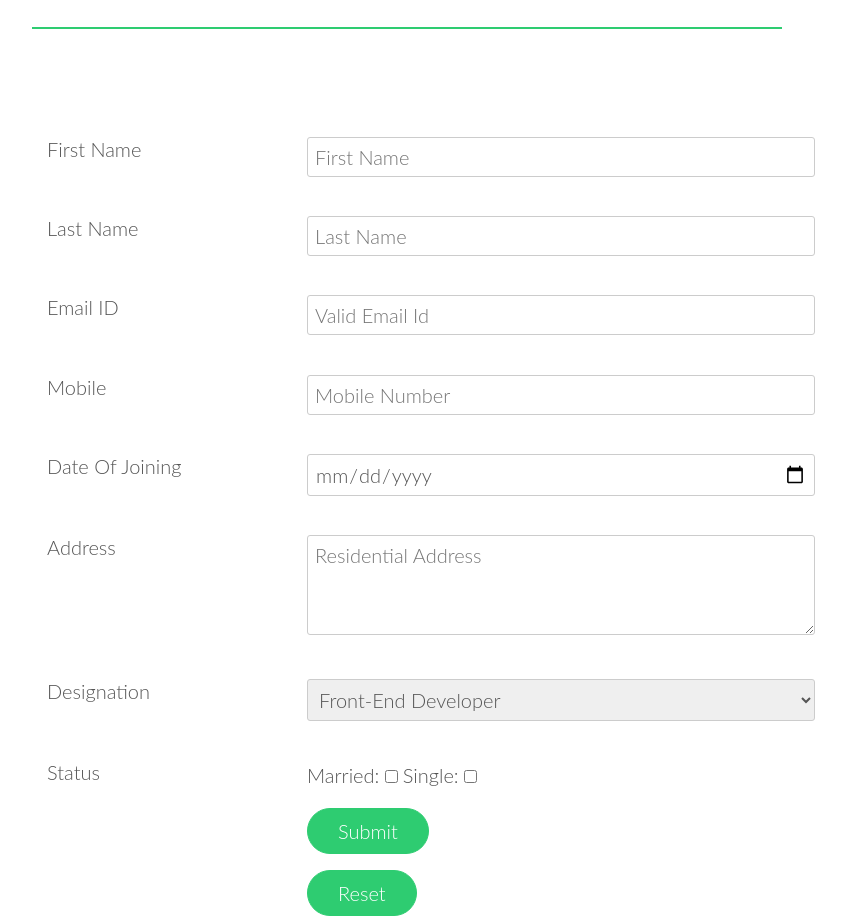
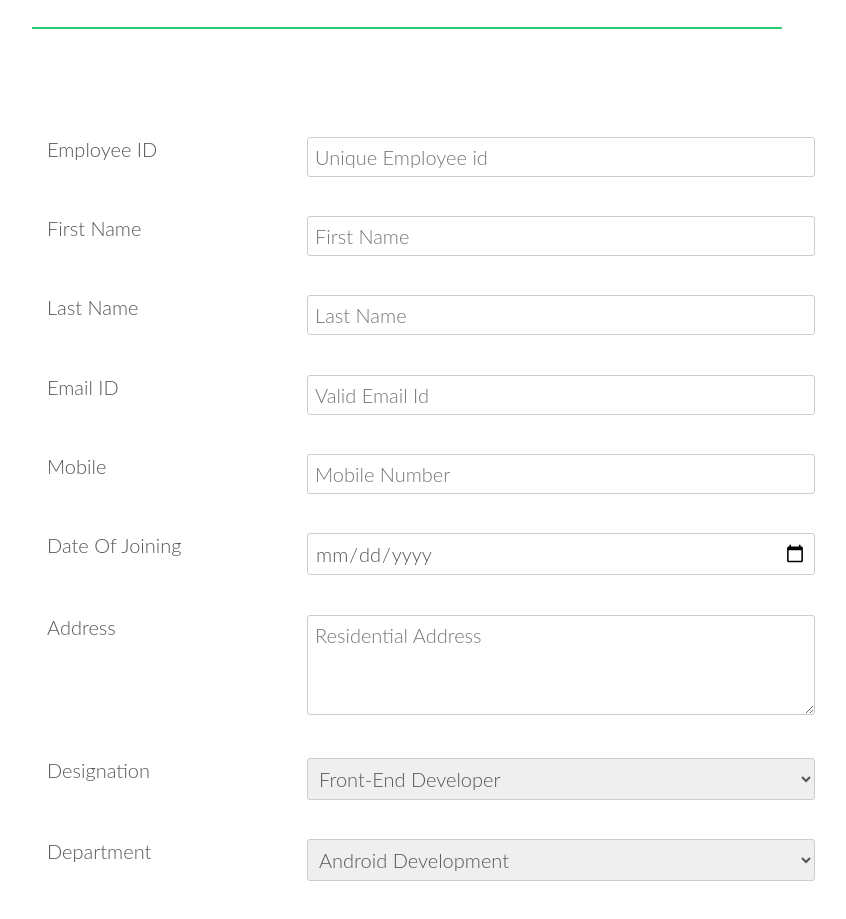
Before and after one commit to lakshay91dutt/task, a React (Create React App) app: page / in a window 1280 px wide. Shown: the part 60-979 px from the top of the page, without its empty margins (209-1055 px from the left). Built offline with nearby package versions, Linux system fonts and the light colour scheme.

Commit message:
complete

```diff
--- a/src/App.js
+++ b/src/App.js
@@ -9,6 +9,7 @@ class App extends Component {
         super (props);
 
         this.state = {
+            empId: '',
             firstName: '',
             lastName: '',
             emailId: '',
@@ -20,16 +21,21 @@ class App extends Component {
             ctc: '',
             status: ''
         }
-    this.handleSubmit = (event) => {
+        this.json = {}
+    }
+    loadJSON = () => {
+        const jsonFileData = window.localStorage.getItem()
+    }
+    handleSubmit = (event) => {
       event.preventDefault();
       document.write('<p>' + JSON.stringify(this.state) +'</p>');
     }
-    this.handleInputChange = (event) => {
+    handleInputChange = (event) => {
       event.preventDefault()
+      console.log(event.target.name, event.target.value);
       this.setState({
         [event.target.name]: event.target.value
       })
-    }
   };
   render(){
     return (
@@ -40,13 +46,23 @@ class App extends Component {
 
         <section className = "section-form">
           <form className = "contact-form" onSubmit = {this.handleSubmit} >
+          {/* -------------Employee ID----------------- */}
+          <div className = "row">
+                  <div className = "col span-1-of-3">
+                      <label>Employee ID</label>
+                  </div>
+                  <div className = "col span-2-of-3">
+                      <input type= "text" name= "empId" placeholder= "Unique Employee id" onChange = {this.handleInputChange} defaultValue = {null}></input>
+                  </div>
+            </div>
+            <br></br>
           {/* -------------Name----------------- */}
             <div className = "row">
                   <div className = "col span-1-of-3">
                       <label>First Name</label>
                   </div>
                   <div className = "col span-2-of-3">
-                      <input type= "text" name= "firstName" placeholder= "First Name" onChange = {this.handleInputChange}></input>
+                      <input type= "text" name= "firstName" placeholder= "First Name" onChange = {this.handleInputChange} defaultValue = {null}></input>
                   </div>
             </div>
             <br></br>
@@ -56,7 +72,7 @@ class App extends Component {
                       <label>Last Name</label>
                   </div>
                   <div className = "col span-2-of-3">
-                      <input type= "text" name= "lastName" placeholder= "Last Name" onChange = {this.handleInputChange}></input>
+                      <input type= "text" name= "lastName" placeholder= "Last Name" onChange = {this.handleInputChange} defaultValue = {null}></input>
                   </div>
             </div>
             <br></br>
@@ -76,7 +92,7 @@ class App extends Component {
                       <label>Mobile</label>
                   </div>
                   <div className = "col span-2-of-3">
-                      <input type= "text" name= "mobile" placeholder= "Mobile Number" onChange = {this.handleInputChange}></input>
+                      <input type= "text" name= "mobile" placeholder= "Mobile Number" onChange = {this.handleInputChange}  defaultValue = {null}></input>
                   </div>
             </div>
             <br></br>
@@ -86,7 +102,7 @@ class App extends Component {
                       <label>Date Of Joining</label>
                   </div>
                   <div className = "col span-2-of-3">
-                      <input type= "date" name= "doj" onChange = {this.handleInputChange}></input>
+                      <input type= "date" name= "doj" onChange = {this.handleInputChange}  defaultValue = {null}></input>
                   </div>
             </div>
             <br></br>
@@ -96,7 +112,7 @@ class App extends Component {
                       <label>Address</label>
                   </div>
                   <div className = "col span-2-of-3">
-                      <textarea type= "text" name= "address" placeholder= "Residential Address" onChange = {this.handleInputChange}></textarea>
+                      <textarea type= "text" name= "address" placeholder= "Residential Address" onChange = {this.handleInputChange}  defaultValue = {null}></textarea>
                   </div>
             </div>
             <br></br>
@@ -106,14 +122,39 @@ class App extends Component {
                     <label>Designation</label>
                 </div>
                 <div className="col span-2-of-3">
-                    <select name="designation">
-                        <option value="back-end">Back-End Developer</option>
-                        <option value="devop">DevOps</option>
-                        <option value="front-end" selected>Front-End Developer</option>
-                        <option value="ios">IOS Developer</option>
-                        <option value="android">Android Developer</option>
-                        <option value="other">Other</option>
+                    <select name="designation" onChange = {this.handleInputChange}>
+                        <option value="back-end" onChange = {this.handleInputChange}>Back-End Developer</option>
+                        <option value="devop" onChange = {this.handleInputChange}>DevOps</option>
+                        <option value="front-end"  onChange = {this.handleInputChange} selected>Front-End Developer</option>
+                        <option value="ios" onChange = {this.handleInputChange}>IOS Developer</option>
+                        <option value="android"  onChange = {this.handleInputChange}>Android Developer</option>
+                        <option value="other" onChange = {this.handleInputChange}>Other</option>
                     </select>
+                </div>
+            </div>
+            <br></br>
+            {/* -------------Department----------------- */}
+            <div className="row">
+                <div className="col span-1-of-3">
+                    <label>Department</label>
+                </div>
+                <div className="col span-2-of-3">
+                    <select name="department">
+                        <option value="web development" onChange = {this.handleInputChange}>Web Development</option>
+                        <option value="devop" onChange = {this.handleInputChange}>DevOps</option>
+                        <option value="android development"  onChange = {this.handleInputChange} selected>Android Development</option>
+                        <option value="ios development" onChange = {this.handleInputChange}>IOS</option>
+                    </select>
+                </div>
+            </div>
+            <br></br>
+            {/* -------------CTC----------------- */}
+            <div className = "row">
+                  <div className = "col span-1-of-3">
+                      <label>CTC</label>
+                  </div>
+                  <div className = "col span-2-of-3">
+                      <input type= "number" name= "ctc" placeholder= "Offered CTC (in Lacs per annum)" onChange = {this.handleInputChange} defaultValue = {null}></input>
                   </div>
             </div>
             <br></br>
@@ -124,9 +165,9 @@ class App extends Component {
                 </div>
                 <div className="col span-2-of-3">
                     <label>Married: </label>
-                    <input type="checkbox" name="status" value="married"/>
+                    <input type="checkbox" name="status" value="married" onChange = {this.handleInputChange}/>
                     <label>Single: </label>
-                    <input type="checkbox" name="status" value="Single"/>
+                    <input type="checkbox" name="status" value="Single"  onChange = {this.handleInputChange} checked/>
                 </div>
             </div>
           {/* -------------Buttons----------------- */}
```
Also changed, not shown: src/dataFiles/userData.json (added, +13 -0 lines). Lines whose indentation alone changed are shown as unchanged.
